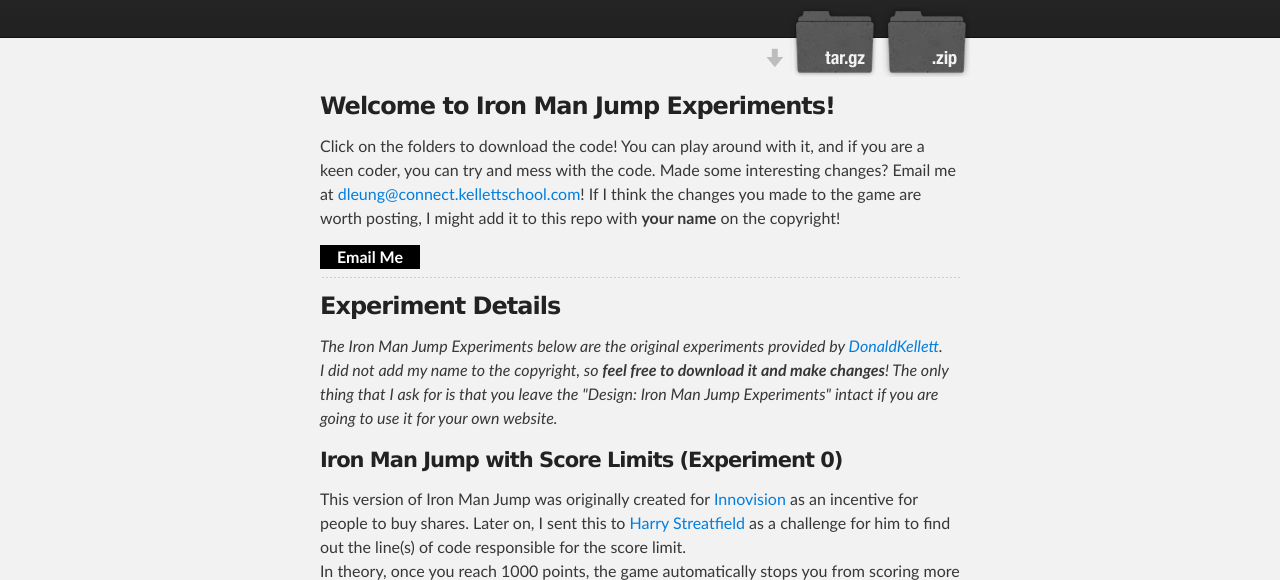
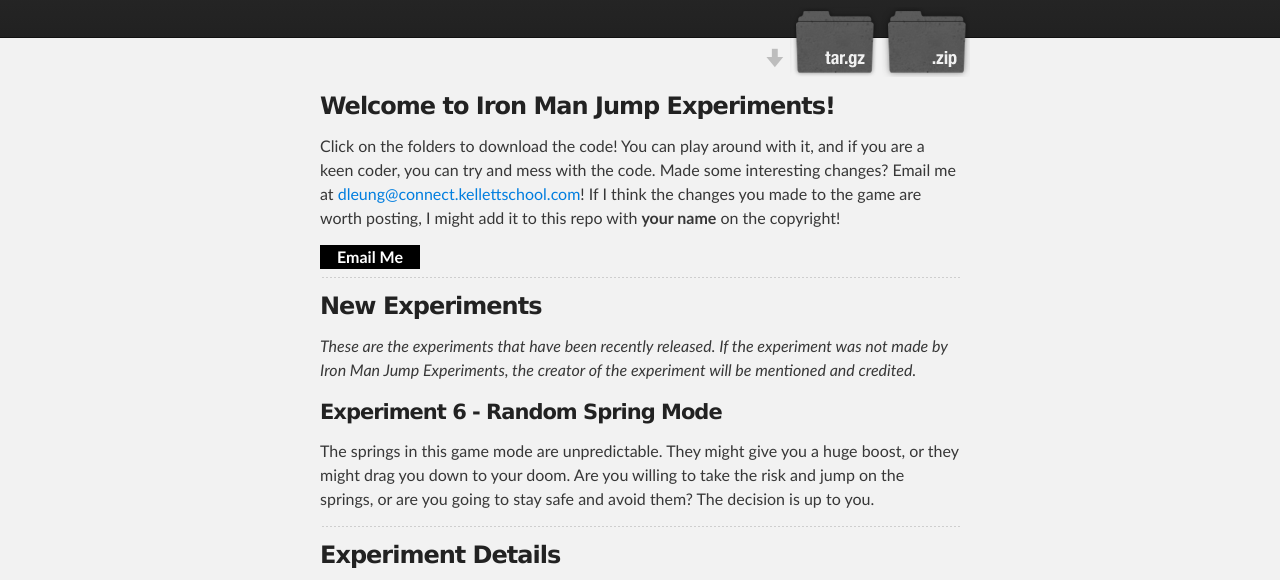
Before and after one commit to DonaldKellett/Iron-Man-Jump-Experiments, a plain HTML site: page index.html in a window 1280 px wide. Shown: the part 208-788 px from the top of the page. Drawn offline with Linux system fonts and the light colour scheme.

Commit message:
Added description of new experiment

```diff
--- a/index.html
+++ b/index.html
@@ -40,6 +40,18 @@
 
         <hr />
 
+        <h3>New Experiments</h3>
+
+        <p><em>These are the experiments that have been recently released.  If the experiment was not made by Iron Man Jump Experiments, the creator of the experiment will be mentioned and credited.</em></p>
+
+        <!-- <p><em>There are currently no new experiments.</em></p> -->
+
+        <h4>Experiment 6 - Random Spring Mode</h4>
+
+        <p>The springs in this game mode are unpredictable.  They might give you a huge boost, or they might drag you down to your doom.  Are you willing to take the risk and jump on the springs, or are you going to stay safe and avoid them?  The decision is up to you.</p>
+
+        <hr />
+
         <h3>Experiment Details</h3>
 
         <p><em>The Iron Man Jump Experiments below are the original experiments provided by <a href="http://donaldkellett.github.io">DonaldKellett</a>. <br /> I did not add my name to the copyright, so <strong>feel free to download it and make changes</strong>!  The only thing that I ask for is that you leave the "Design: Iron Man Jump Experiments" intact if you are going to use it for your own website.</em></p>
@@ -67,6 +79,10 @@
         <h4>Experiment 5 - Hold Key Mode</h4>
 
         <p>In this version, the keyboard controls are back to normal.  However, once you press a control, the computer automatically holds it for you.  This version tests you ability to time your movements correctly.  How long can you survive?</p>
+
+        <h4>Experiment 6 - Random Spring Mode</h4>
+
+        <p>The springs in this game mode are unpredictable.  They might give you a huge boost, or they might drag you down to your doom.  Are you willing to take the risk and jump on the springs, or are you going to stay safe and avoid them?  The decision is up to you.</p>
 
         <hr />
 
```
